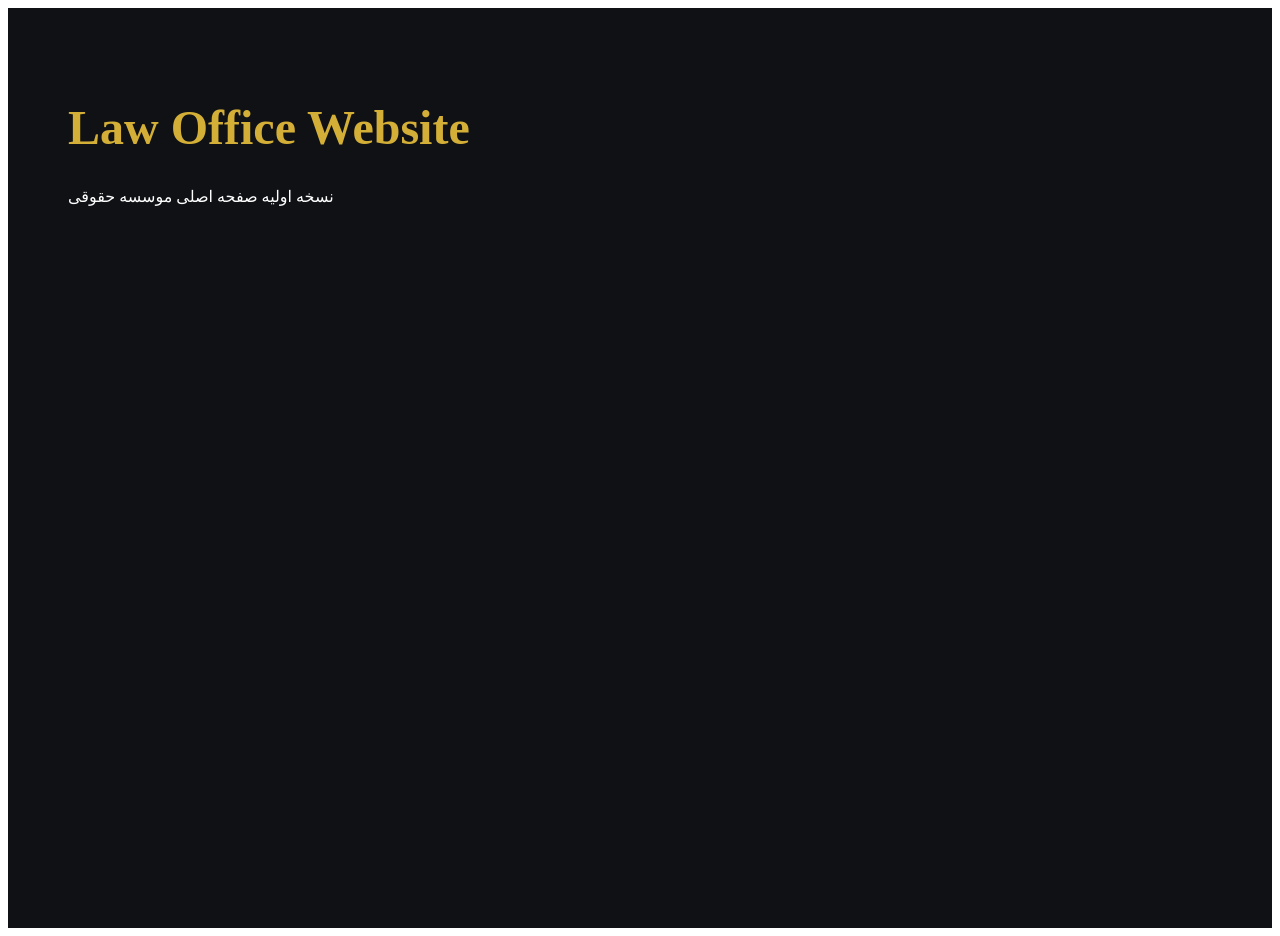
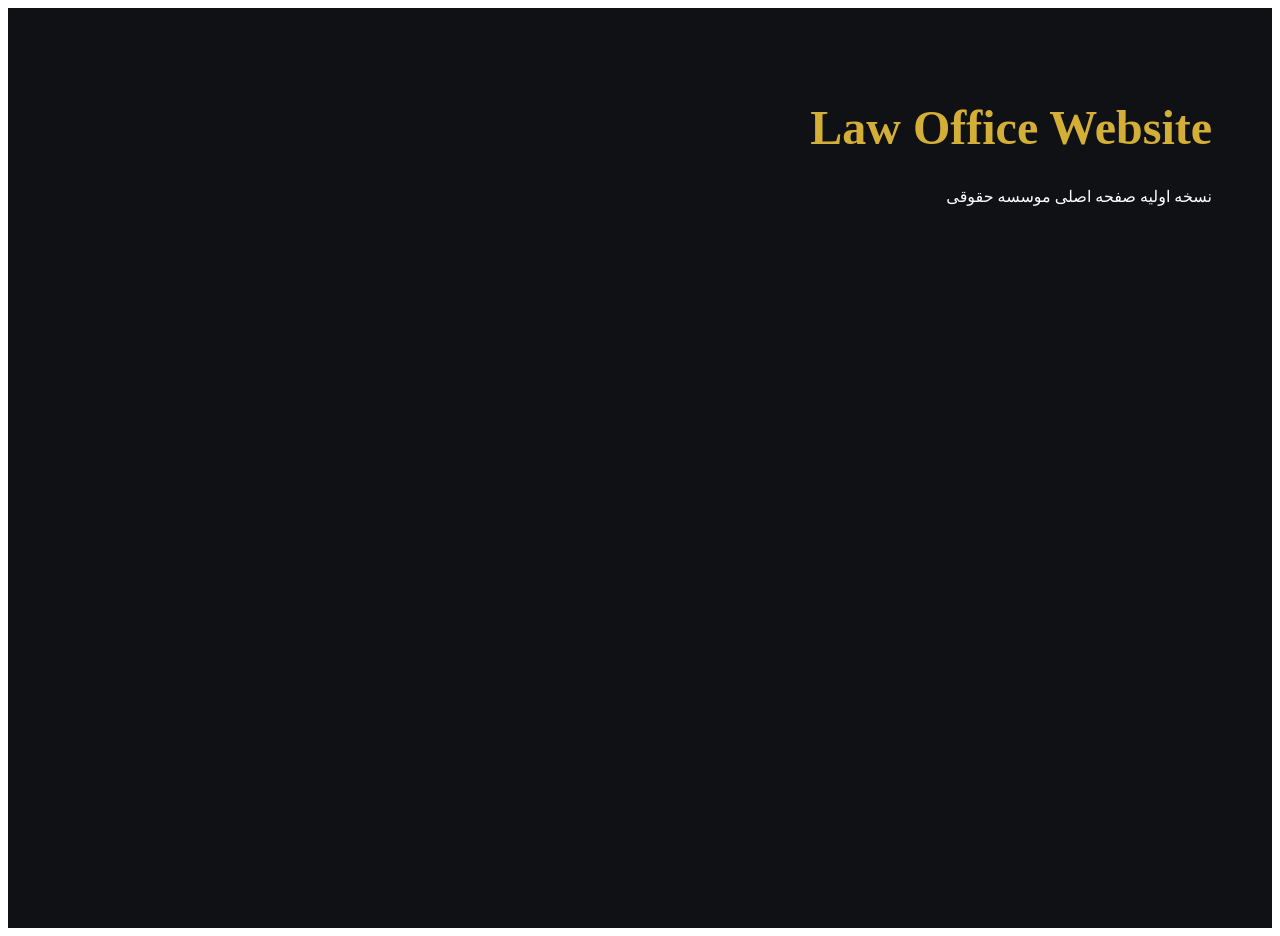
Before and after one commit to ImagineNo1/law-office-website, a Next.js app: page / in a window 1280 px wide. Built offline with nearby package versions, Linux system fonts and the light colour scheme.

Commit message:
feat: add root layout

```diff
--- /dev/null
+++ b/app/layout.tsx
@@ -0,0 +1,7 @@
+export default function RootLayout({children}:{children:React.ReactNode}){
+return (
+<html lang='fa' dir='rtl'>
+<body>{children}</body>
+</html>
+)
+}
```
